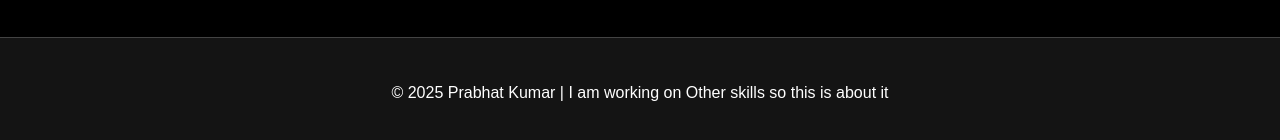
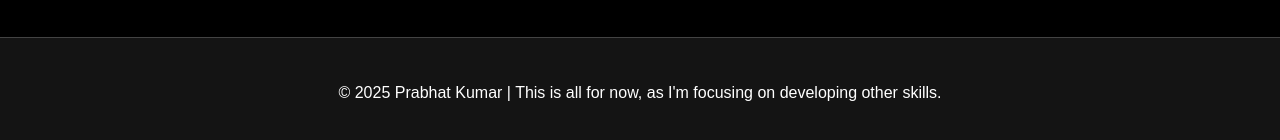
Before and after one commit to Praveen-Kumar-Goswami/portfolio, a plain HTML site: page index.html in a window 1280 px wide. Shown: the part 1524-1664 px from the top of the page. Drawn offline with Linux system fonts and the light colour scheme.

Commit message:
Update index.html

```diff
--- a/index.html
+++ b/index.html
@@ -69,7 +69,8 @@
 
 
 <footer>
-  <p>© 2025 Prabhat Kumar | I am working on Other skills so this is about it</p>
+  <p>© 2025 Prabhat Kumar | This is all for now, as I'm focusing on developing other skills.</p>
+
 </footer>
 
 <script src="assest/script.js" defer></script>
```
